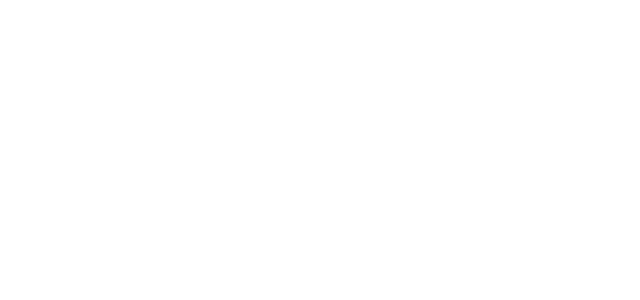
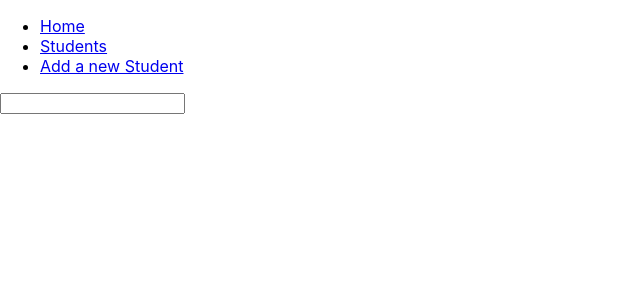
Before and after one commit to SHUBV92/Student-Register, a React (Create React App) app: page / in a window 1280 px wide. Shown: the top 300 px of the page, without its empty margins (0-640 px from the left). Built offline with nearby package versions, Linux system fonts and the light colour scheme.

Commit message:
Setup: React-Router

```diff
--- a/package.json
+++ b/package.json
@@ -8,6 +8,7 @@
     "@testing-library/user-event": "^12.1.10",
     "react": "^17.0.2",
     "react-dom": "^17.0.2",
+    "react-router-dom": "^5.3.0",
     "react-scripts": "4.0.3",
     "web-vitals": "^1.0.1"
   },
--- a/src/App.js
+++ b/src/App.js
@@ -1,8 +1,27 @@
-import logo from './logo.svg';
-import './App.css';
+import Form from './components/Form';
+import { BrowserRouter as Router, Switch, Route, Link } from 'react-router-dom';
 
 function App() {
-  return <div className='App'></div>;
+  return (
+    <Router>
+      <div className='App'>
+        <nav>
+          <ul>
+            <li>
+              <Link to='/'>Home</Link>
+            </li>
+            <li>
+              <Link to='/students'>Students</Link>
+            </li>
+            <li>
+              <Link to='/register'>Add a new Student</Link>
+            </li>
+          </ul>
+        </nav>
+        <Form />
+      </div>
+    </Router>
+  );
 }
 
 export default App;
```
Also changed, not shown: 1 other file (tests, documents, lock files or other folders).
